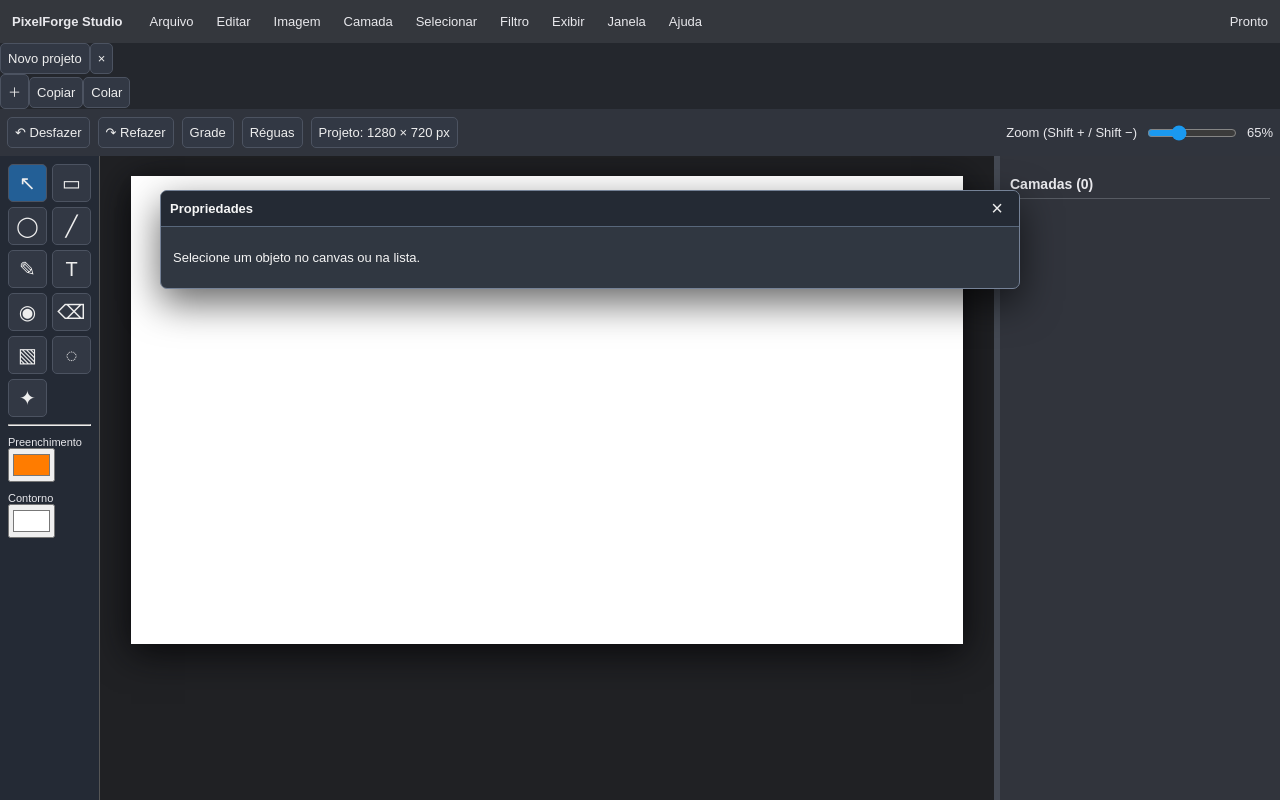
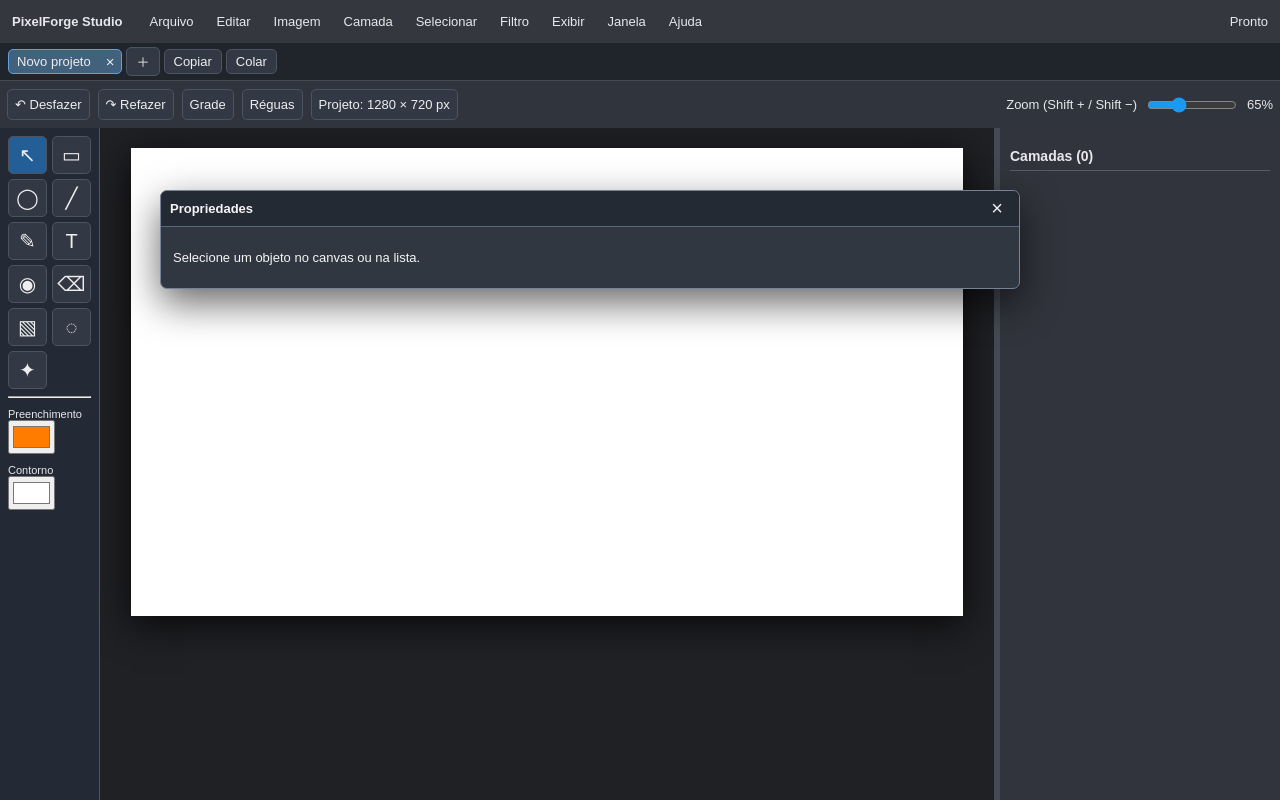
Before and after one commit to marcellopedrosa/pixel-forge-studio, a Next.js app: page / in a window 1280 px wide. Built offline with nearby package versions, Linux system fonts and the light colour scheme.

Commit message:
style: editable document tabs and selection tools

```diff
--- a/app/studio.css
+++ b/app/studio.css
@@ -136,3 +136,12 @@ body{margin:0!important}
 .studio-floating-horizontal>.studio-nums input{height:30px;font-size:12px}
 .studio-floating-horizontal>button{height:30px;align-self:end}
 @media(max-width:650px){.studio-floating-properties{width:calc(100vw - 24px);max-height:55vh}.studio-floating-horizontal>label{min-width:100px}}
+
+.studio-document-tabs{display:flex;align-items:center;gap:4px;background:#20242b;border-bottom:1px solid #444b56;padding:4px 8px;min-height:34px;overflow-x:auto;flex-shrink:0}
+.studio-document-tab{display:flex;align-items:center;background:#343942;border:1px solid #484e58;border-radius:5px;white-space:nowrap}
+.studio-document-tab.active{background:#42617d;border-color:#629fe0}
+.studio-document-tab button{background:transparent;border:0;padding:4px 8px}
+.studio-document-tab button:last-child{font-size:15px;padding:3px 7px}
+.studio-document-tabs>button{flex-shrink:0;padding:4px 9px}
+.studio-layers .studio-layer button:nth-child(2){font-size:12px}
+.studio-left input[type=number]{width:100%;min-width:0}
```
